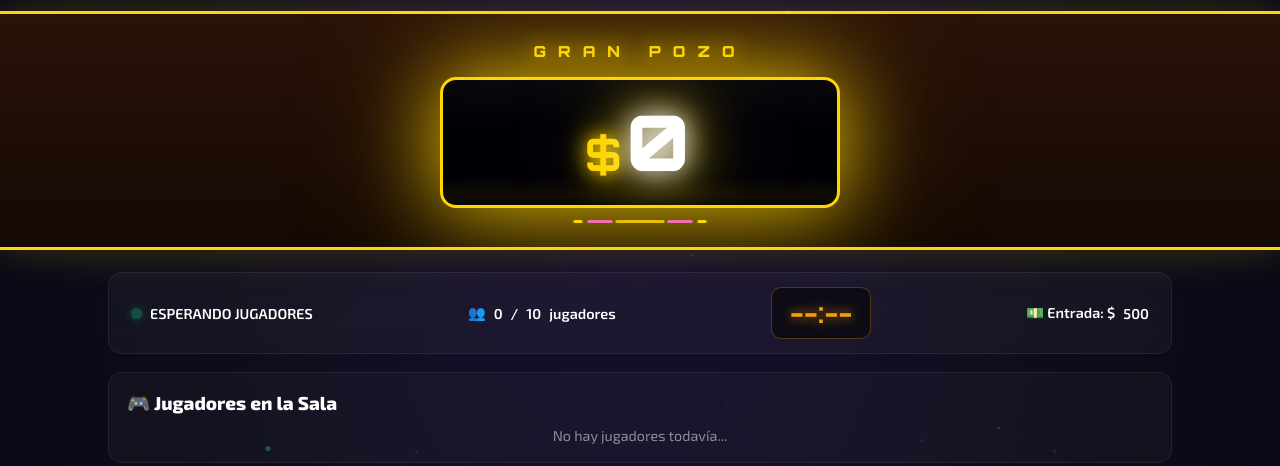
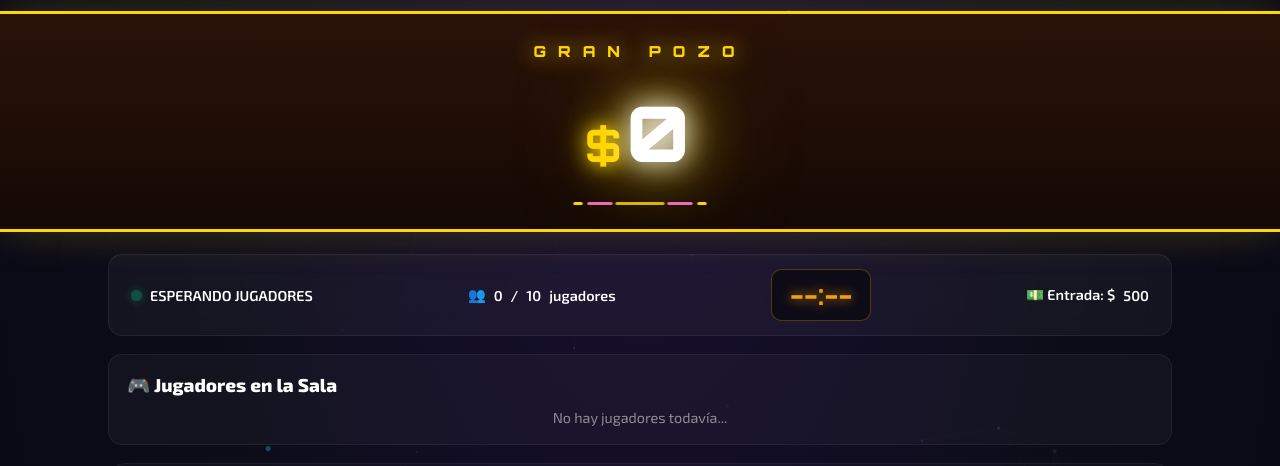
Before and after one commit to lacajamisteriosoficial-cloud/mistery-box, a website: page public/index.html in a window 1280 px wide. Shown: the part 172-638 px from the top of the page. Drawn offline with Linux system fonts and the light colour scheme.

Commit message:
Descripción de los cambios realizados

```diff
--- a/public/css/style.css
+++ b/public/css/style.css
@@ -144,31 +144,14 @@ body {
 
 .gran-pozo-screen {
     position:relative; display:inline-flex; justify-content:center;
-    background:#020108; border:3px solid var(--gold); border-radius:16px;
-    padding:clamp(14px,3vw,24px) clamp(28px,8vw,72px);
-    min-width:min(400px,86vw); overflow:hidden; z-index:5;
-    animation:screenPulse 2s ease-in-out infinite;
+    background:transparent; border:none; border-radius:0;
+    padding:clamp(10px,2vw,18px) clamp(20px,6vw,60px);
+    min-width:min(400px,86vw); overflow:visible; z-index:5;
 }
-@keyframes screenPulse{
-    0%,100%{box-shadow:0 0 50px rgba(255,215,0,0.55),0 0 100px rgba(255,215,0,0.18),inset 0 0 60px rgba(0,0,0,0.98)}
-    50%    {box-shadow:0 0 80px rgba(255,215,0,0.8), 0 0 150px rgba(255,215,0,0.35),inset 0 0 60px rgba(0,0,0,0.98)}
-}
-.gran-pozo-screen::before{
-    content:''; position:absolute; inset:0;
-    background:repeating-linear-gradient(0deg,transparent,transparent 3px,rgba(0,0,0,0.12) 3px,rgba(0,0,0,0.12) 4px);
-    pointer-events:none; z-index:2;
-}
-.gran-pozo-screen::after{
-    content:''; position:absolute; top:0; left:0; right:0; height:40%;
-    background:linear-gradient(180deg,rgba(255,255,255,0.03) 0%,transparent 100%);
-    pointer-events:none; z-index:3;
-}
-.gp-scanline{
-    position:absolute; top:-30%; left:0; right:0; height:30%;
-    background:linear-gradient(180deg,transparent,rgba(255,215,0,0.06),transparent);
-    animation:scanline 3s linear infinite; z-index:4; pointer-events:none;
-}
-@keyframes scanline{0%{top:-30%}100%{top:130%}}
+/* Sin box, sin borde, sin scanlines — el monto flota libre */
+.gran-pozo-screen::before{ display:none; }
+.gran-pozo-screen::after { display:none; }
+.gp-scanline { display:none; }
 
 .gp-inner{position:relative;z-index:5;display:flex;align-items:baseline;gap:5px}
 .gp-currency{
--- a/public/index.html
+++ b/public/index.html
@@ -94,7 +94,6 @@
             <span class="gp-currency">$</span>
             <span class="gp-amount" id="jackpotAmount">0</span>
         </div>
-        <div class="gp-scanline"></div>
     </div>
     <div class="gp-deco">
         <span></span><span></span><span></span><span></span><span></span>
```
